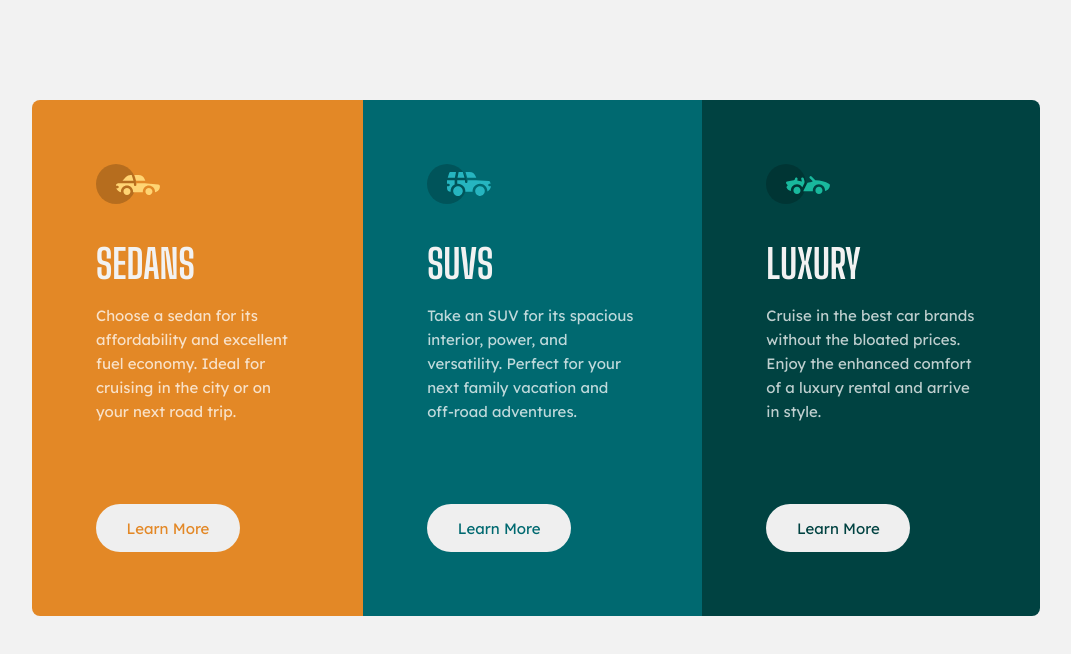
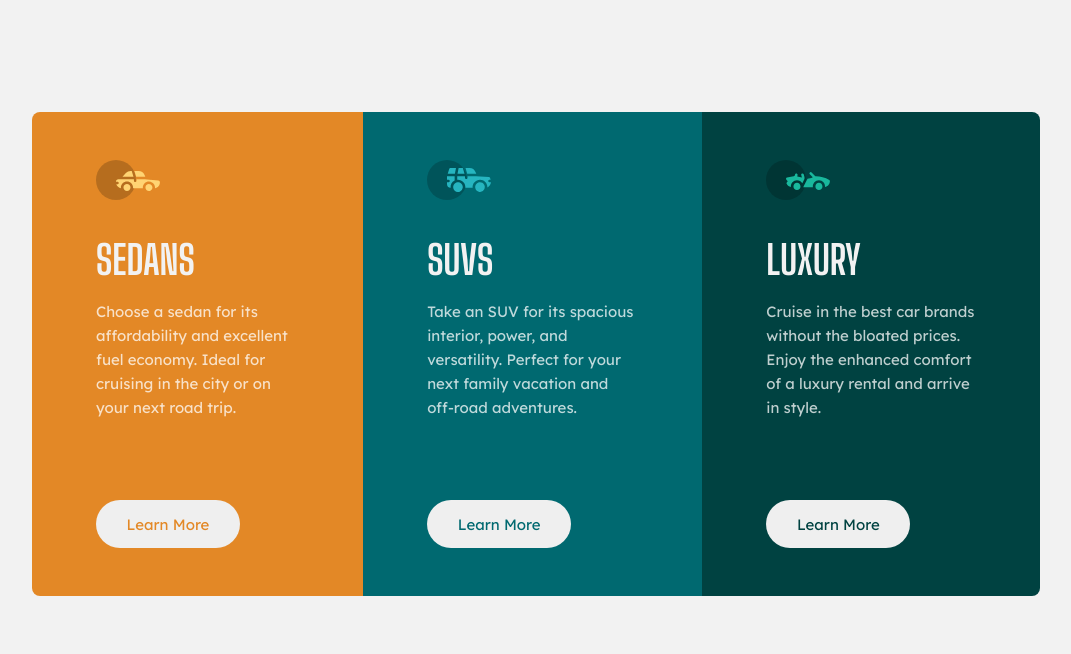
Before and after one commit to Lio-n/FM-3-column-preview-card-component, a plain HTML site: page index.html in a window 1280 px wide. Shown: the whole page, without its empty margins (104-1175 px from the left). Drawn offline with Linux system fonts and the light colour scheme.

Commit message:
Change Screenshot-Desktop

```diff
--- a/index.css
+++ b/index.css
@@ -10,7 +10,7 @@ body {
 @media (min-width: 500px) {
   body {
     display: flex;
-    padding: 6.25rem 1.5rem 3rem 1.5rem;
+    padding: 7rem 1.5rem 0 1.5rem;
   }
 }
 
@@ -29,7 +29,7 @@ body {
 }
 @media (min-width: 968px) {
   .card {
-    padding: 4rem;
+    padding: 3rem 4rem;
   }
 }
 .card__image {
--- a/index.html
+++ b/index.html
@@ -20,7 +20,7 @@
       <!--Sedans-->
       <div class="card sedans">
         <img class="card__image" src="./images/icon-sedans.svg" alt="sedans" />
-        <h2 class="card__title">SEDANS</h2>
+        <h1 class="card__title">SEDANS</h1>
         <p class="card__paragraph">
           Choose a sedan for its affordability and excellent fuel economy. Ideal
           for cruising in the city or on your next road trip.
```
Also changed, not shown: images/Screenshot-Desktop.png.
